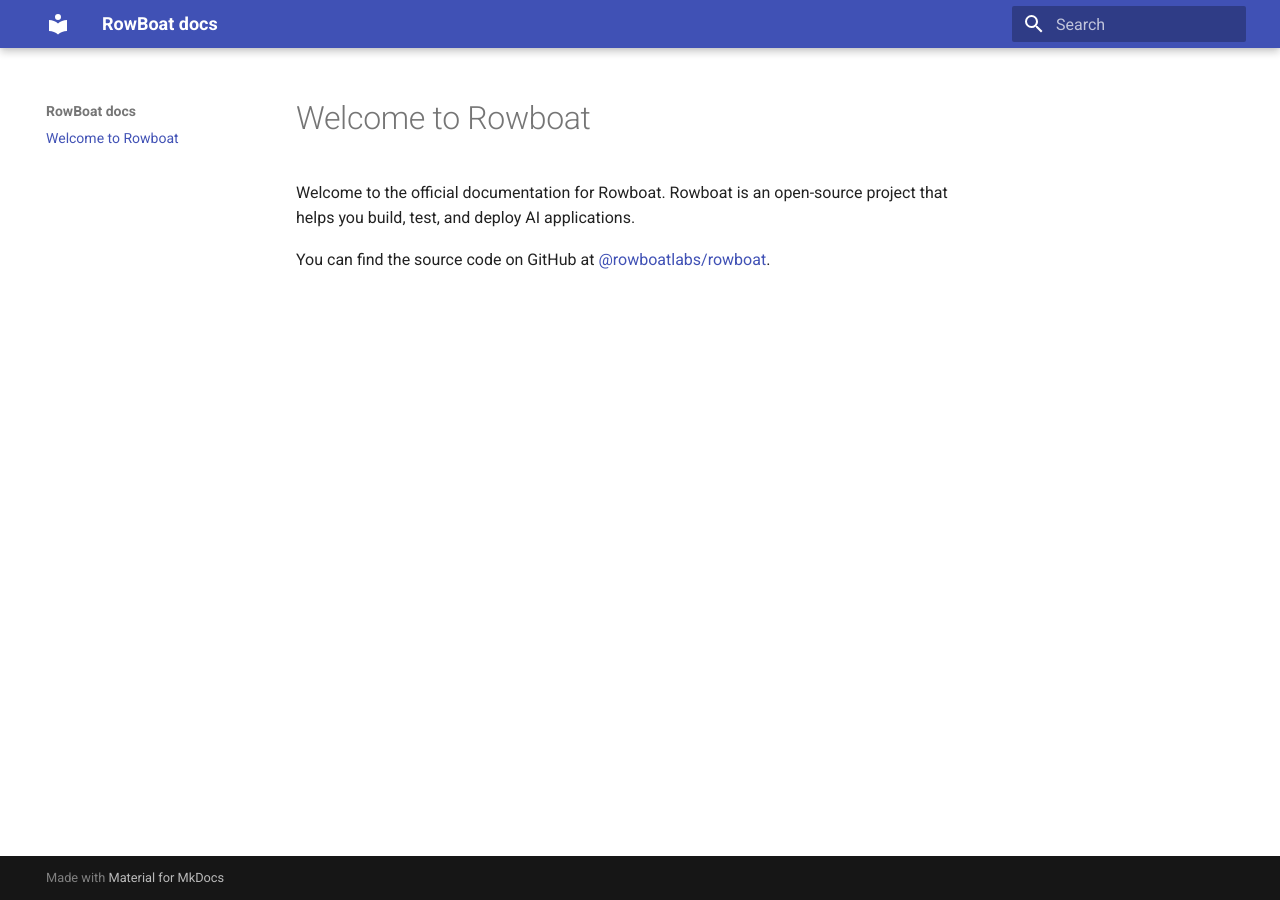
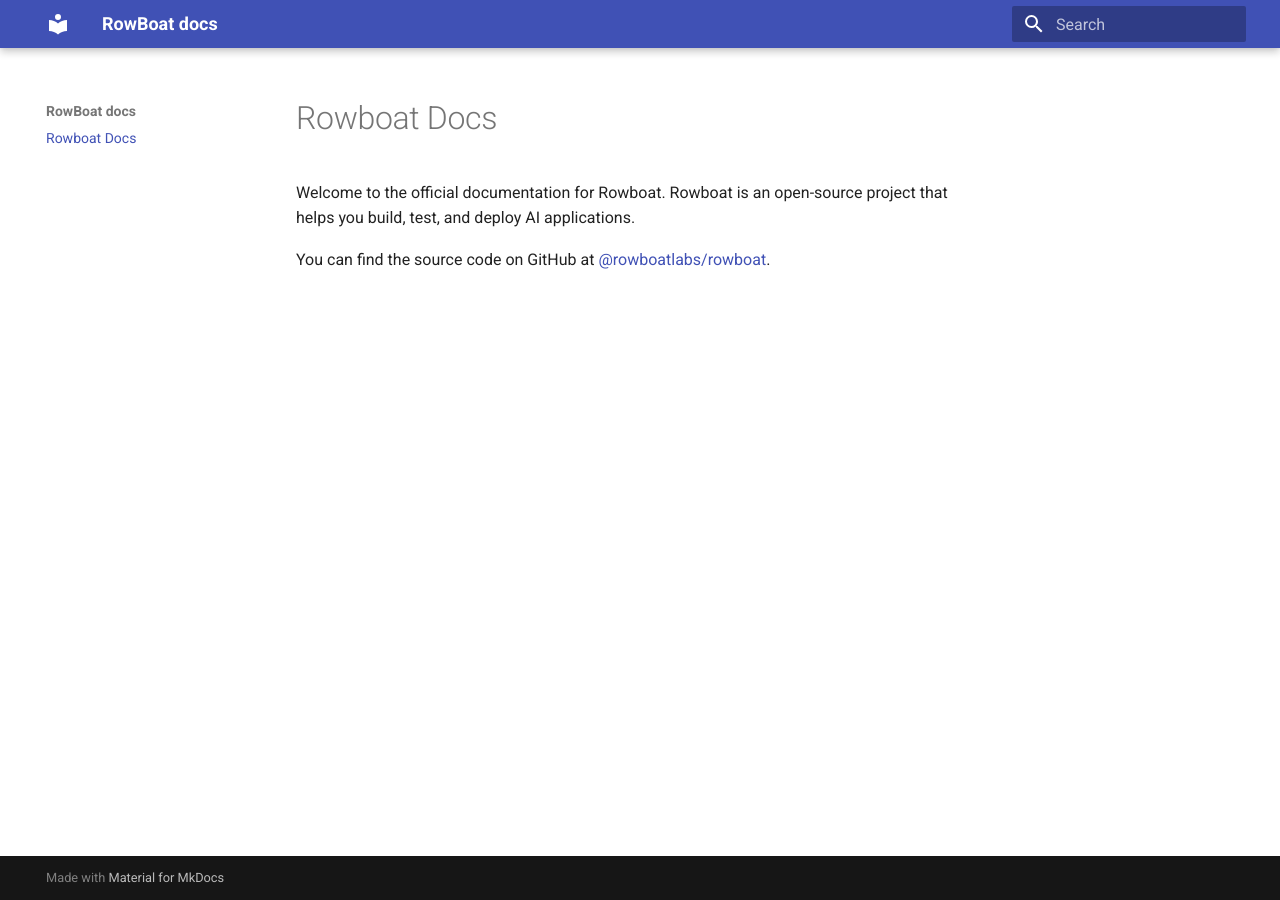
Before and after one commit to thegodseller/DuDe_Hawaiian, an MkDocs documentation site: the page built from apps/docs/docs/index.md, in a window 1280 px wide. Built offline with MkDocs 1.6.1 and Material for MkDocs 9.7.7, drawn with Linux system fonts in a browser that asks for light colours.

```diff
--- a/apps/docs/docs/index.md
+++ b/apps/docs/docs/index.md
@@ -1,4 +1,4 @@
-# Welcome to Rowboat
+# Rowboat Docs
 
 Welcome to the official documentation for Rowboat. Rowboat is an open-source project that helps you build, test, and deploy AI applications.
 
```
Also changed, not shown: 1 other file.
